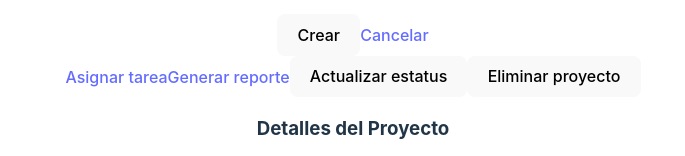
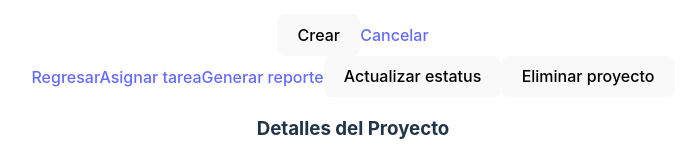
Before and after one commit to SayulRamirez/Gestor-de-tareas---UI---React, a React (Vite) app: page /reception in a window 1280 px wide. Shown: the part 270-426 px from the top of the page, without its empty margins (287-972 px from the left). Built offline with nearby package versions, Linux system fonts and the light colour scheme; no server answers.

Commit message:
Agregado un Link de regreso a la recepcion

```diff
--- a/src/components/Project.jsx
+++ b/src/components/Project.jsx
@@ -56,6 +56,7 @@ export const Project = () => {
     return (
         <div>
             <div>
+                <Link to={'/reception'}>Regresar</Link>
                 <Link to={`/tasks/${idProject}`}>Asignar tarea</Link>
                 <Link to={`/report/${idProject}`}>Generar reporte</Link>
                 <button onClick={updateStatus}>Actualizar estatus</button>
```
